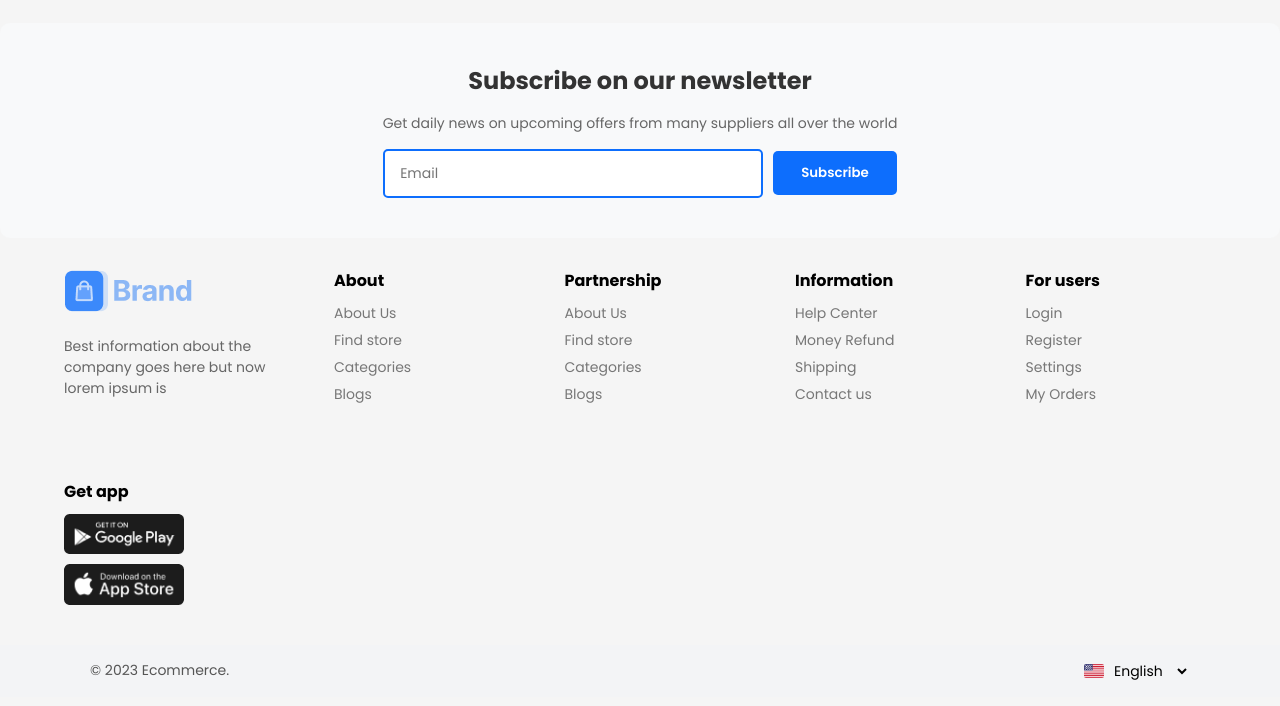
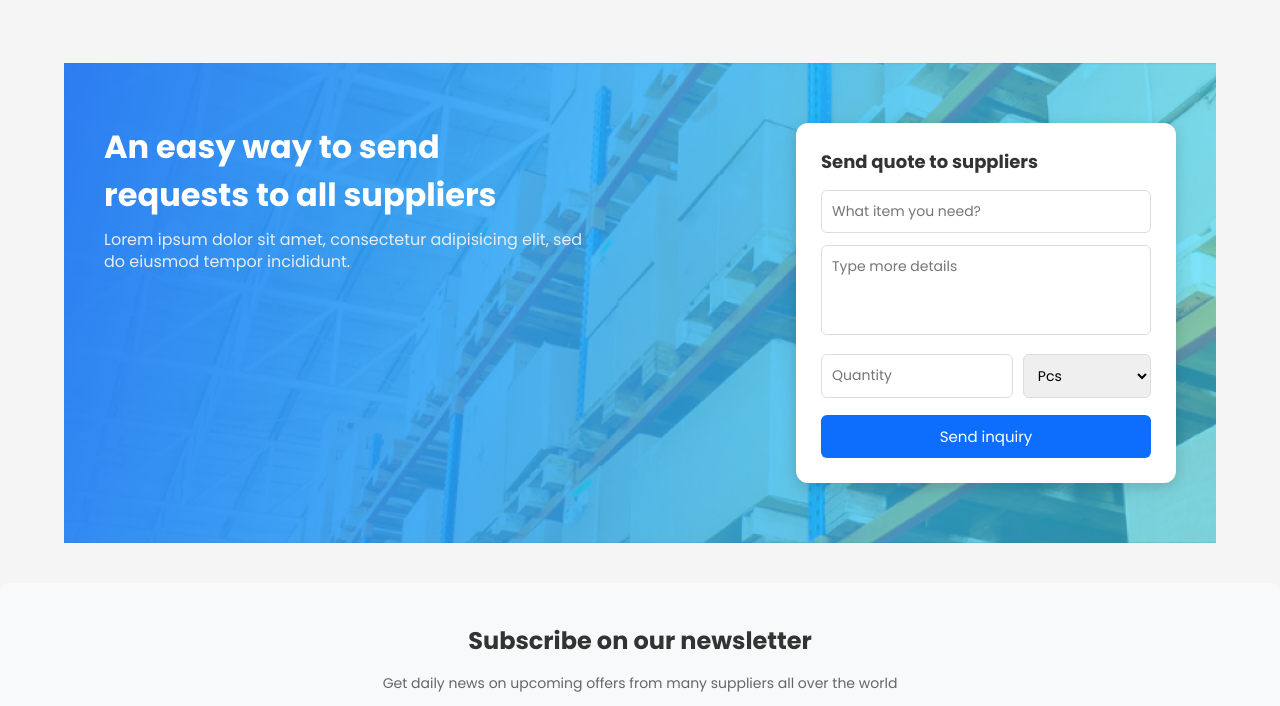
Before and after one commit to hamzaqayyum17/Ecommerce-Website, a plain HTML site: page week2/index.html in a window 1280 px wide. Shown: the part 1359-2065 px from the top of the page. Drawn offline with nearby package versions, Linux system fonts and the light colour scheme.

Commit message:
Add inquiry-section

```diff
--- a/week2/index.html
+++ b/week2/index.html
@@ -200,19 +200,74 @@
 
             <div class="category-grid">
 
-            <div class="item"><img src="../assets/Image/tech/watches.png"><h4>Smart watches</h4><p>From USD 19</p></div>
-            <div class="item"><img src="../assets/Image/tech/camera.png"><h4>Cameras</h4><p>From USD 89</p></div>
-            <div class="item"><img src="../assets/Image/tech/headphones.png"><h4>Headphones</h4><p>From USD 10</p></div>
-            <div class="item"><img src="../assets/Image/tech/electric_kettle.png"><h4>Electric kettle</h4><p>From USD 90</p></div>
-            <div class="item"><img src="../assets/Image/tech/gaimingSet.png"><h4>Gaming set</h4><p>From USD 35</p></div>
-            <div class="item"><img src="../assets/Image/tech/laptops.png"><h4>Laptops & PC</h4><p>From USD 340</p></div>
-            <div class="item"><img src="../assets/Image/tech/tablets.png"><h4>Smartphones</h4><p>From USD 240</p></div>
-            <div class="item"><img src="../assets/Image/tech/mobile.png"><h4>Mobile</h4><p>From USD 240</p></div>
+                <div class="item"><img src="../assets/Image/tech/watches.png">
+                    <h4>Smart watches</h4>
+                    <p>From USD 19</p>
+                </div>
+                <div class="item"><img src="../assets/Image/tech/camera.png">
+                    <h4>Cameras</h4>
+                    <p>From USD 89</p>
+                </div>
+                <div class="item"><img src="../assets/Image/tech/headphones.png">
+                    <h4>Headphones</h4>
+                    <p>From USD 10</p>
+                </div>
+                <div class="item"><img src="../assets/Image/tech/electric_kettle.png">
+                    <h4>Electric kettle</h4>
+                    <p>From USD 90</p>
+                </div>
+                <div class="item"><img src="../assets/Image/tech/gaimingSet.png">
+                    <h4>Gaming set</h4>
+                    <p>From USD 35</p>
+                </div>
+                <div class="item"><img src="../assets/Image/tech/laptops.png">
+                    <h4>Laptops & PC</h4>
+                    <p>From USD 340</p>
+                </div>
+                <div class="item"><img src="../assets/Image/tech/tablets.png">
+                    <h4>Smartphones</h4>
+                    <p>From USD 240</p>
+                </div>
+                <div class="item"><img src="../assets/Image/tech/mobile.png">
+                    <h4>Mobile</h4>
+                    <p>From USD 240</p>
+                </div>
 
             </div>
         </div>
 
     </section>
+    <section class="inquiry-section">
+
+        <!-- LEFT TEXT BLOCK -->
+        <div class="text-block">
+            <h2>An easy way to send<br>requests to all suppliers</h2>
+            <p>Lorem ipsum dolor sit amet, consectetur adipisicing elit, sed do eiusmod tempor incididunt.</p>
+        </div>
+
+        <!-- RIGHT FORM BLOCK -->
+        <div class="form-block">
+            <h3>Send quote to suppliers</h3>
+
+            <input type="text" placeholder="What item you need?" class="input-field">
+
+            <textarea placeholder="Type more details" class="input-field textarea"></textarea>
+
+            <div class="quantity-row">
+                <input type="number" placeholder="Quantity" class="input-field qty-input">
+
+                <select class="input-field select-box">
+                    <option>Pcs</option>
+                    <option>Kg</option>
+                    <option>Box</option>
+                </select>
+            </div>
+
+            <button class="send-btn">Send inquiry</button>
+        </div>
+
+    </section>
+
     <footer>
         <div class="news-letter">
             <h3>Subscribe on our newsletter</h3>
--- a/week2/style.css
+++ b/week2/style.css
@@ -186,10 +186,12 @@ main {
     background: #5cc8c0;
     color: white;
 }
+
 .promo h3 {
     margin: 0 0 5px 0;
     font-size: 18px;
 }
+
 .join:hover {
     background: #0059d6;
     transition: 0.2s ease;
@@ -225,6 +227,7 @@ main {
         padding-left: 0;
     }
 }
+
 .category-section {
     width: 90%;
     max-width: 1250px;
@@ -233,6 +236,7 @@ main {
     flex-direction: column;
     gap: 40px;
 }
+
 .category-block {
     display: flex;
     background: white;
@@ -240,20 +244,18 @@ main {
     border: 1px solid #e5e5e5;
     overflow: hidden;
 }
+
 .category-left {
     width: 27%;
     padding: 25px;
     background: #f7f2e7;
     display: flex;
     flex-direction: column;
-    /* border-radius: 12px 0 0 12px; */
-    /* justify-content: space-between; */
-    /* background-size: contain;      */
-    /* background-repeat: no-repeat; */
-    /* background-position: right bottom; */
-    /* Light wash overlay */
-    /* background-color: #fdfdfd; */
+    background-repeat: no-repeat;
+    background-size: cover;
+    background-position: center;
 }
+
 .category-left h3 {
     font-size: 20px;
     font-weight: 600;
@@ -268,7 +270,8 @@ main {
     border-radius: 6px;
     cursor: pointer;
 }
-.category-grid{
+
+.category-grid {
     width: 73%;
     padding: 20px 10px;
     display: flex;
@@ -285,7 +288,8 @@ main {
     border-right: 1px solid #eee;
     border-bottom: 1px solid #eee;
 }
-.home_and_outdoor{
+
+.home_and_outdoor {
     background-image: url("../assets/Image/backgrounds/Group 969.png");
 }
 
@@ -323,15 +327,18 @@ main {
     cursor: pointer;
     transition: 0.2s;
 }
+
 @media (max-width: 992px) {
     .category-grid {
         grid-template-columns: repeat(3, 1fr);
         width: 65%;
     }
+
     .category-left {
         width: 35%;
     }
 }
+
 @media (max-width: 768px) {
     .category-block {
         flex-direction: column;
@@ -347,8 +354,103 @@ main {
         grid-template-columns: repeat(2, 1fr);
     }
 }
+
 @media (max-width: 480px) {
     .category-grid {
         grid-template-columns: repeat(2, 1fr);
     }
 }
+
+.inquiry-section {
+    width: 90%;
+    max-width: 1250px;
+    margin: 40px auto;
+    padding: 60px 40px;
+    display: flex;
+    justify-content: space-between;
+    background-image: url("../assets/Image/backgrounds/Group 982.png");
+    background-size: cover;
+    background-position: center;
+    color: white;
+}
+
+/* LEFT TEXT */
+.text-block {
+    width: 45%;
+}
+
+.text-block h2 {
+    font-size: 32px;
+    font-weight: 700;
+    margin-bottom: 10px;
+}
+
+.text-block p {
+    font-size: 16px;
+    line-height: 1.4;
+    color: #e8ecf1;
+}
+
+
+/* RIGHT CARD */
+.form-block {
+    width: 380px;
+    background: #fff;
+    color: #333;
+    padding: 25px;
+    border-radius: 12px;
+    box-shadow: 0 4px 15px rgba(0,0,0,0.15);
+}
+
+.form-block h3 {
+    margin-bottom: 15px;
+    font-size: 18px;
+}
+
+/* INPUTS */
+.input-field {
+    width: 100%;
+    padding: 10px;
+    border: 1px solid #dcdcdc;
+    border-radius: 6px;
+    margin-bottom: 12px;
+    font-size: 14px;
+    box-sizing: border-box;
+}
+
+.textarea {
+    height: 90px;
+    resize: none;
+}
+
+/* Quantity Row */
+.quantity-row {
+    display: flex;
+    gap: 10px;
+}
+
+.qty-input {
+    width: 60%;
+}
+
+.select-box {
+    width: 40%;
+}
+
+/* Submit Button */
+.send-btn {
+    width: 100%;
+    padding: 10px;
+    background: #0d6efd;
+    border: none;
+    color: white;
+    font-size: 15px;
+    border-radius: 6px;
+    cursor: pointer;
+    margin-top: 5px;
+    transition: 0.2s ease;
+}
+
+.send-btn:hover {
+    background: #005ad6;
+}
```
Lines whose indentation alone changed are shown as unchanged.
